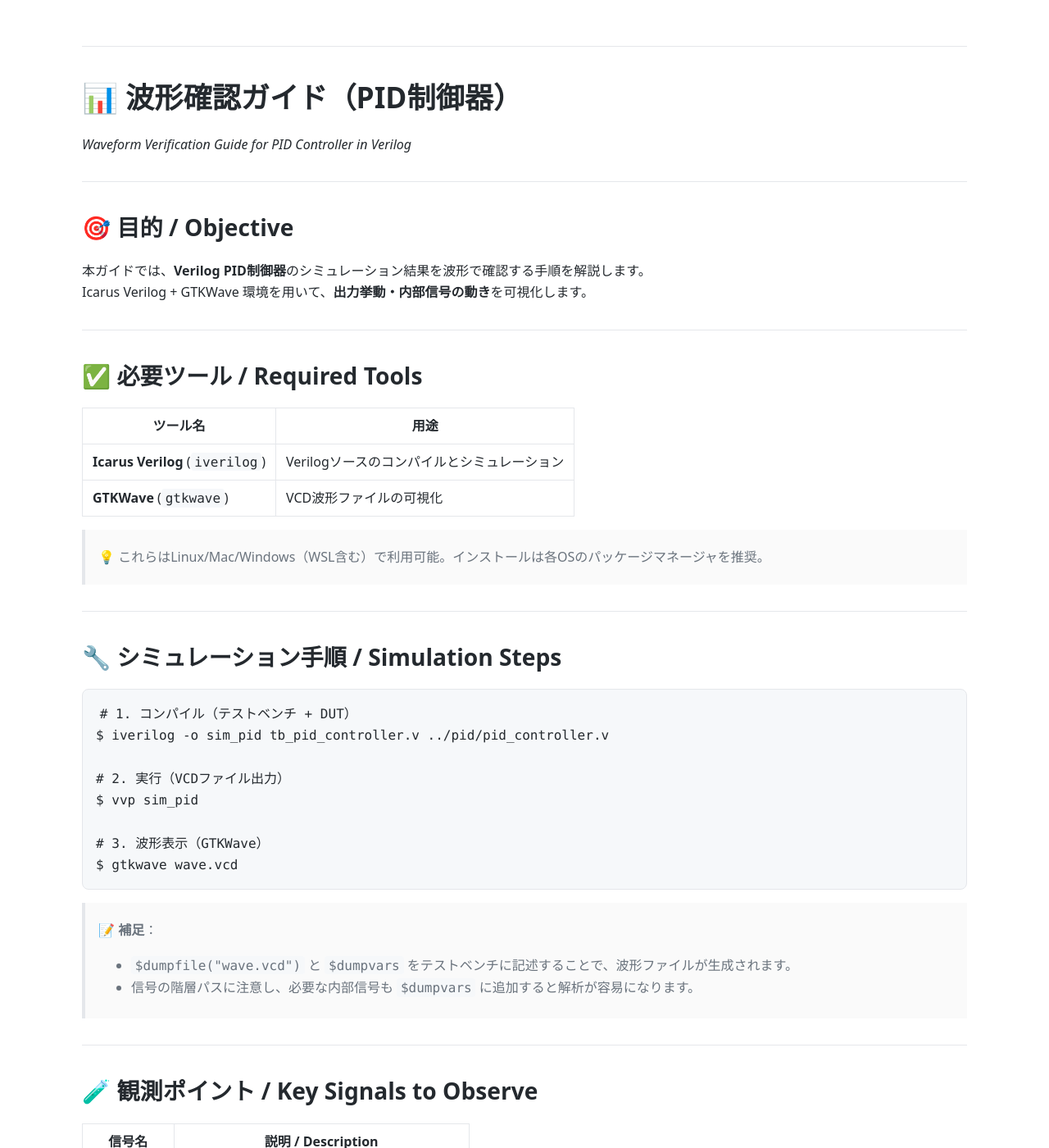
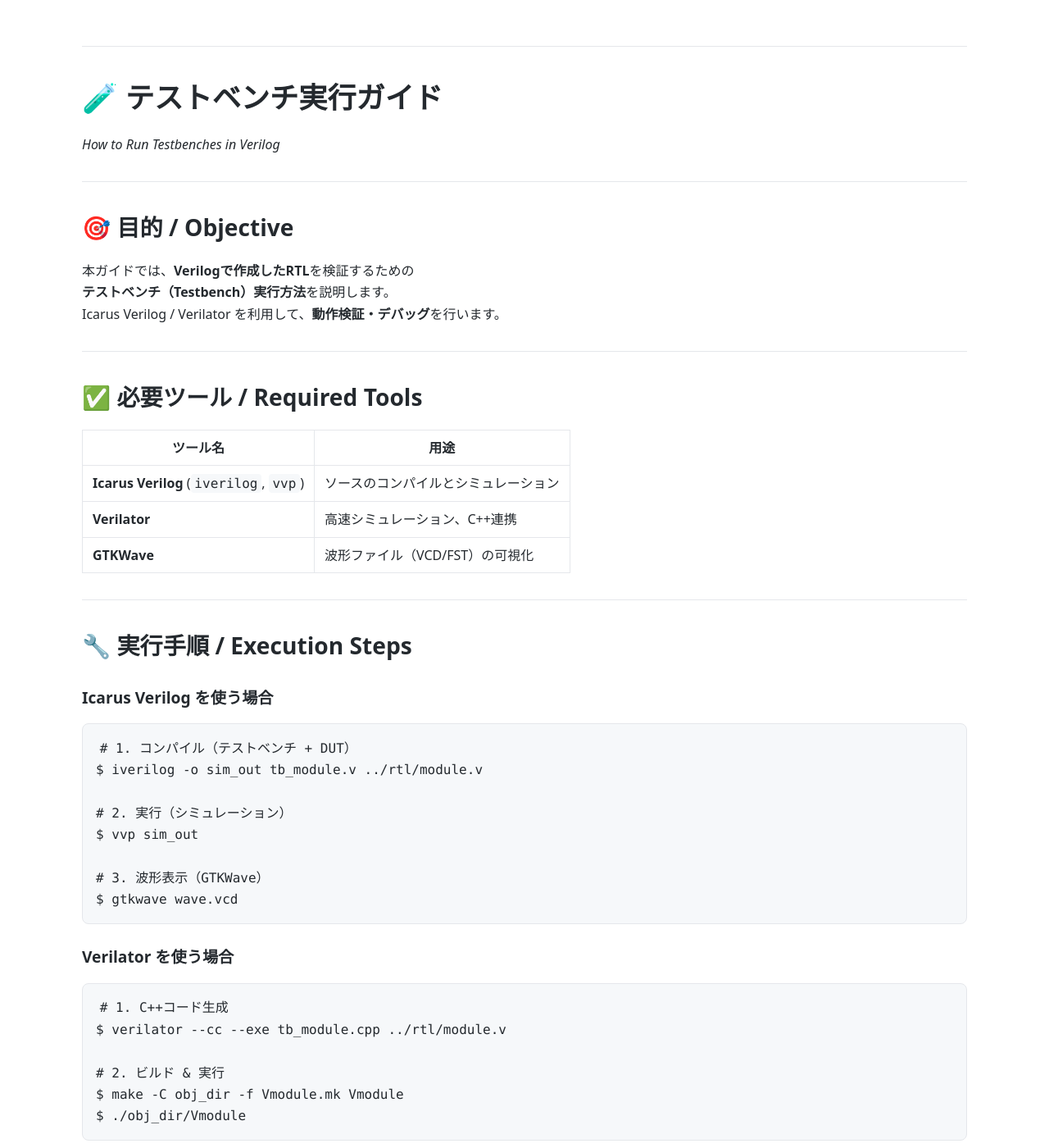
Before and after one commit to Samizo-AITL/EduController, a Jekyll site: the page built from SoC_DesignKit_by_ChatGPT/testbench/waveform_analysis.md, in a window 1280 px wide and 1400 px high. Shown: the whole window at 82% size. Built offline with Jekyll 4.4.1, drawn with Linux system fonts in a browser that asks for light colours; some of the changed text lies outside the part shown.

Commit message:
Update waveform_analysis.md

````diff
--- a/SoC_DesignKit_by_ChatGPT/testbench/waveform_analysis.md
+++ b/SoC_DesignKit_by_ChatGPT/testbench/waveform_analysis.md
@@ -1,19 +1,20 @@
 ---
 layout: clean
-title: 📊 波形確認ガイド（PID制御器）
-permalink: /SoC_DesignKit_by_ChatGPT/testbench/waveform_analysis.html
+title: 🧪 テストベンチ実行ガイド
+permalink: /SoC_DesignKit_by_ChatGPT/testbench/run_testbench.html
 ---
 
 ---
 
-# 📊 波形確認ガイド（PID制御器）
-*Waveform Verification Guide for PID Controller in Verilog*
+# 🧪 テストベンチ実行ガイド
+*How to Run Testbenches in Verilog*
 
 ---
 
 ## 🎯 目的 / Objective
-本ガイドでは、**Verilog PID制御器**のシミュレーション結果を波形で確認する手順を解説します。
-Icarus Verilog + GTKWave 環境を用いて、**出力挙動・内部信号の動き**を可視化します。
+本ガイドでは、**Verilogで作成したRTL**を検証するための
+**テストベンチ（Testbench）実行方法**を説明します。
+Icarus Verilog / Verilator を利用して、**動作検証・デバッグ**を行います。
 
 ---
 
@@ -21,62 +22,72 @@
 
 | ツール名 | 用途 |
 |----------|------|
-| **Icarus Verilog** (`iverilog`) | Verilogソースのコンパイルとシミュレーション |
-| **GTKWave** (`gtkwave`) | VCD波形ファイルの可視化 |
-
-> 💡 これらはLinux/Mac/Windows（WSL含む）で利用可能。インストールは各OSのパッケージマネージャを推奨。
+| **Icarus Verilog** (`iverilog`, `vvp`) | ソースのコンパイルとシミュレーション |
+| **Verilator** | 高速シミュレーション、C++連携 |
+| **GTKWave** | 波形ファイル（VCD/FST）の可視化 |
 
 ---
 
-## 🔧 シミュレーション手順 / Simulation Steps
+## 🔧 実行手順 / Execution Steps
 
+### Icarus Verilog を使う場合
 ```bash
 # 1. コンパイル（テストベンチ + DUT）
-$ iverilog -o sim_pid tb_pid_controller.v ../pid/pid_controller.v
+$ iverilog -o sim_out tb_module.v ../rtl/module.v
 
-# 2. 実行（VCDファイル出力）
-$ vvp sim_pid
+# 2. 実行（シミュレーション）
+$ vvp sim_out
 
 # 3. 波形表示（GTKWave）
 $ gtkwave wave.vcd
 ```
 
-> 📝 **補足**：
-> - `$dumpfile("wave.vcd")` と `$dumpvars` をテストベンチに記述することで、波形ファイルが生成されます。
-> - 信号の階層パスに注意し、必要な内部信号も `$dumpvars` に追加すると解析が容易になります。
+### Verilator を使う場合
+```bash
+# 1. C++コード生成
+$ verilator --cc --exe tb_module.cpp ../rtl/module.v
+
+# 2. ビルド & 実行
+$ make -C obj_dir -f Vmodule.mk Vmodule
+$ ./obj_dir/Vmodule
+```
 
 ---
 
-## 🧪 観測ポイント / Key Signals to Observe
+## 🧪 観測ポイント / Key Checks
 
-| 信号名 | 説明 / Description |
-|--------|--------------------|
-| `ref` | 目標値（定数または可変） |
-| `meas` | 測定値（毎クロック変化） |
-| `ctrl_out` | PID制御出力（追従挙動を確認） |
-| `error` | 目標値と測定値の差 |
-| `integral` | 積分項（オプション、固定小数点精度を確認） |
+| 観測対象 | 説明 / Description |
+|----------|--------------------|
+| **リセット処理** | `reset` が期待通りに効いているか |
+| **クロック同期** | `posedge clk` の動作確認 |
+| **出力信号** | DUTからの出力が期待値と一致するか |
+| **波形ログ** | VCDファイルで内部信号も確認 |
 
 ---
 
 ## 📘 教材との接続 / Related Learning Resources
 
-| モジュール | 関連内容 |
-|------------|----------|
-| [`pid_controller.v`](../pid/pid_controller.v) | テスト対象（DUT） |
-| [`tb_pid_controller.v`](../testbench/tb_pid_controller.v) | テストベンチ |
-| [`fixed_point_notes.md`](../notes/fixed_point_notes.md) | 固定小数点の精度と演算方法 |
-| [`execution_logs/`](../execution_logs/) | 実行条件・結果記録用フォルダ |
+| ファイル | 内容 |
+|----------|------|
+| [`tb/`](../testbench/) | テストベンチサンプル |
+| [`rtl/`](../rtl/) | C→HDL生成済みRTL |
+| [`waveform_analysis.md`](../testbench/waveform_analysis.md) | 波形解析ガイド |
+| [`execution_logs/`](../execution_logs/) | 実行ログ保存用 |
 
 ---
 
 ## 📎 ヒント / Tips
-- 波形は時間軸をズームして確認することで、制御応答の細部が把握しやすくなります。
-- `ctrl_out` のオーバーシュートや整定時間を測定することで、PIDゲインの適否を評価できます。
-- 複数シナリオを異なるVCDファイルに出力し、比較分析するのも効果的です。
+- まずは**小規模回路**から動作検証を始めるとデバッグが容易。
+- `$monitor` を活用してコンソール出力でも確認可能。
+- 波形解析と組み合わせることで、RTLの不具合箇所を特定しやすくなります。
 
 ---
 
 ## 📄 ライセンス / License
-MIT License © 2025 [Shinichi Samizo](https://github.com/Samizo-AITL)
-本ガイドは**教育・設計支援目的**で自由に利用・改変可能です。
+本教材は **ハイブリッドライセンス** で提供されます。
+
+- **MIT License** © 2025 [Shinichi Samizo](https://github.com/Samizo-AITL)
+  → コード・ドキュメント部分はMITライセンスで自由に利用可能
+- **Educational Use License**
+  → 教材部分（解説・図表・演習ガイド）は教育・研究用途での利用・改変を許諾
+  → 商用利用は要相談
````
